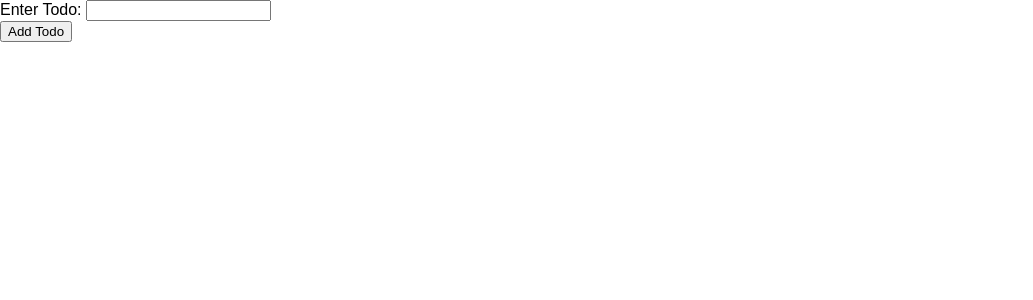
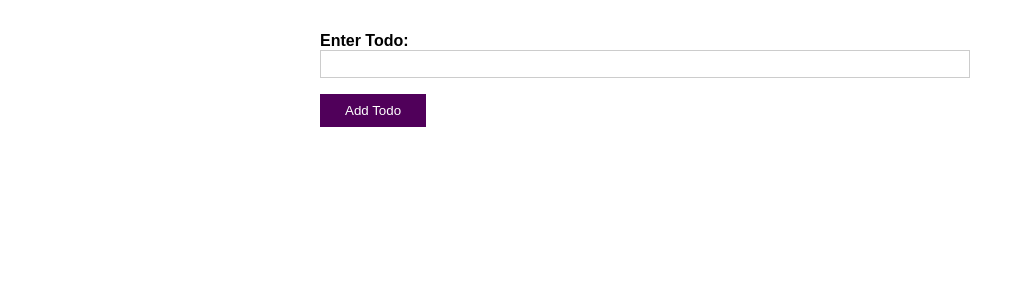
Before and after one commit to mikemando/react-types, a React (Create React App) app: page / in a window 1280 px wide. Shown: the top 300 px of the page, without its empty margins (0-1033 px from the left). Built offline with nearby package versions, Linux system fonts and the light colour scheme.

Commit message:
added stylesheet

```diff
--- /dev/null
+++ b/src/components/NewTodo.css
@@ -0,0 +1,47 @@
+form {
+  width: 90%;
+  max-width: 40rem;
+  margin: 2rem auto;
+}
+
+.form-control {
+  margin-bottom: 1rem;
+}
+
+label, input {
+  display: block;
+  width: 100%;
+}
+
+label {
+  font-weight: bold;
+}
+
+input {
+  font: inherit;
+  border: 1px solid #ccc;
+  padding: 0.25rem;
+}
+
+input:focus {
+  outline: none;
+  border-color: #50005a;
+}
+
+button {
+  background: #50005a;
+  border: 1px solid #50005a;
+  color: white;
+  padding: 0.5rem 1.5rem;
+  cursor: pointer;
+}
+
+button:focus {
+  outline: none;
+}
+
+button:hover,
+button:active {
+  background: #6a0a77;
+  border-color: #6a0a77;
+}
--- a/src/components/NewTodo.tsx
+++ b/src/components/NewTodo.tsx
@@ -1,4 +1,6 @@
 import React, { useRef } from "react";
+
+import "./NewTodo.css";
 
 interface AddTodoItem {
     onAddTodo: (text: string) => void
@@ -16,7 +18,7 @@
 
     return (
         <form onSubmit={submitFormHandler}>
-            <div>
+            <div className="form-control">
                 <label htmlFor="todo-input">Enter Todo: </label>
                 <input type="text" id="todo-input" ref={formInputText} />
             </div>
--- /dev/null
+++ b/src/components/TodoList.css
@@ -0,0 +1,17 @@
+ul {
+  list-style: none;
+  width: 90%;
+  max-width: 40rem;
+  margin: 2rem auto;
+  padding: 0;
+}
+
+li {
+  margin: 1rem 0;
+  padding: 1rem;
+  box-shadow: 0 2px 8px rgba(0, 0, 0, 0.26);
+  border-radius: 6px;
+  display: flex;
+  justify-content: space-between;
+  align-items: center;
+}
--- a/src/components/TodoList.tsx
+++ b/src/components/TodoList.tsx
@@ -1,4 +1,6 @@
 import React from "react"
+
+import "./TodoList.css"
 
 interface TodoListProps {
   items: { id: string, text: string }[]
```
